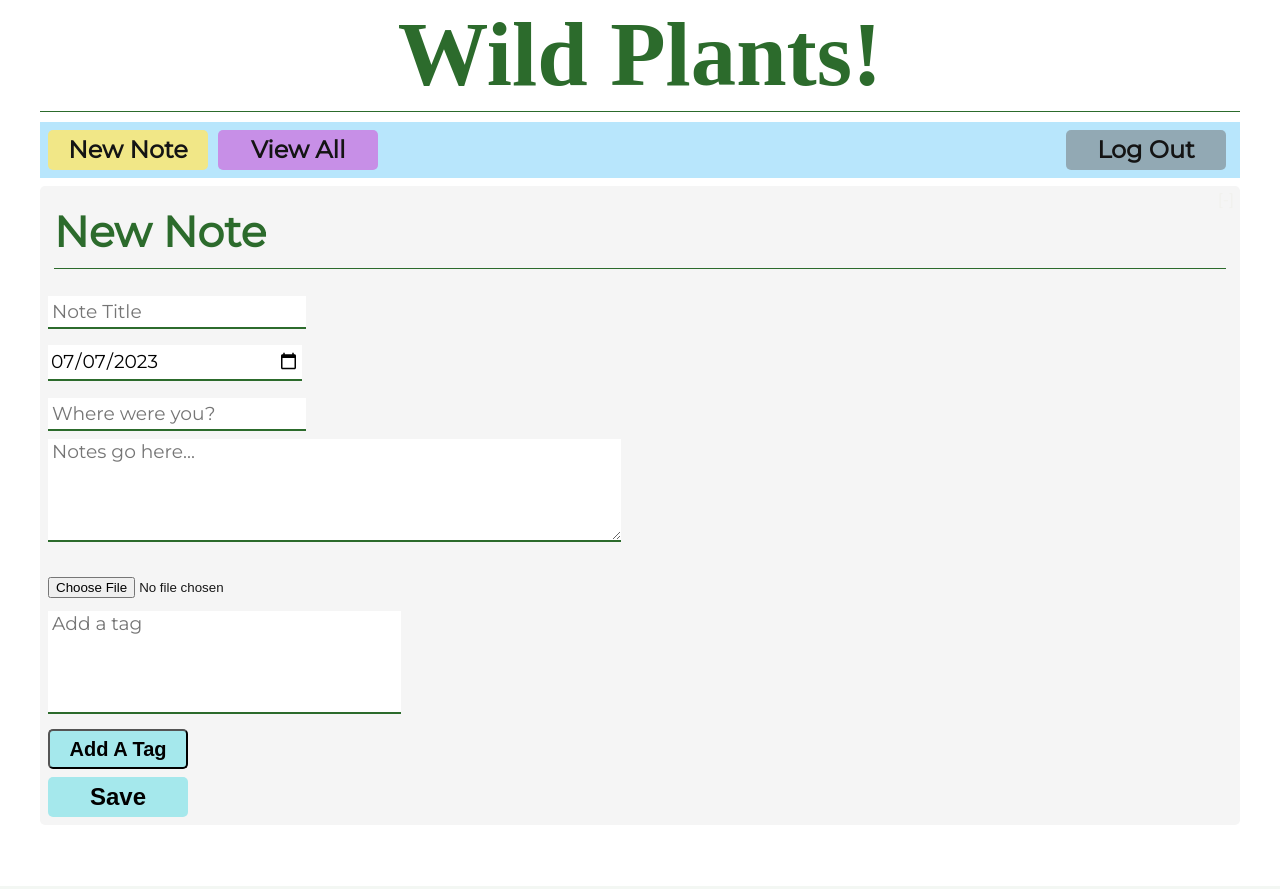
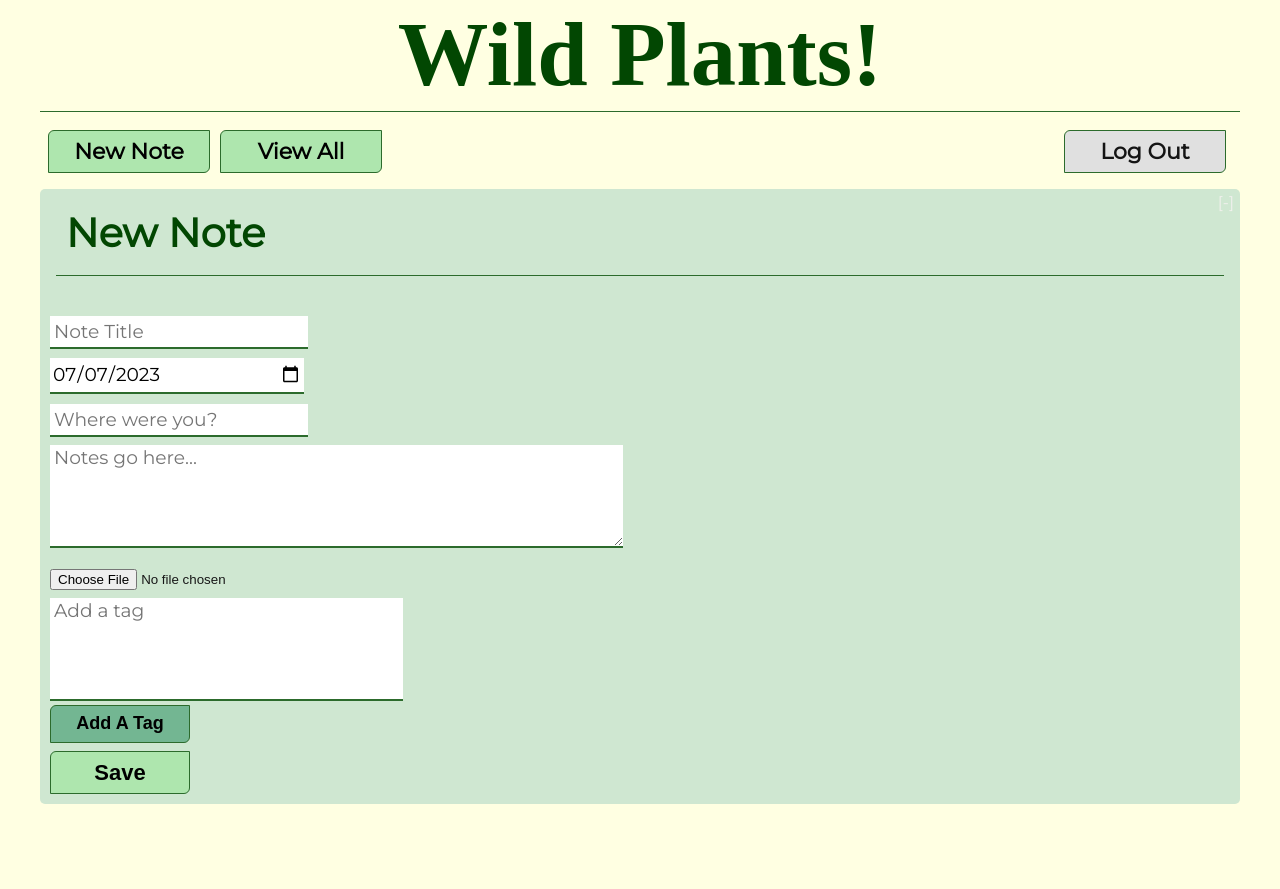
Before and after one commit to RossCampbellDev/wild-plants-site, a Flask app: page /new/ in a window 1280 px wide. Before the commit the page ends 817 px from the top, so only its background shows below. Run offline with Flask 3, Linux system fonts and the light colour scheme; the visitor is signed in with stand-in values (Sample User, id 1); some web fonts are replaced.

Commit message:
couple of tweaks to JS, improvements to looks

```diff
--- a/flasky/all_notes_blueprint/templates/allnotes.html
+++ b/flasky/all_notes_blueprint/templates/allnotes.html
@@ -1,11 +1,11 @@
 {% extends "base.html" %}
 {% block mainbody %}
     <section>
-        <div class="section-control" onClick="minimise(this)">[-]</div>
+        <div class="section-control" onClick="minimise('search-block')">[-]</div>
 
         <!-- search/filter section -->
         <div class="big-block">
-            <h2>Welcome back {{ username }}</h2>
+            <div class="block-title"><h2>Welcome back {{ username }}</h2></div>
             <div id="search-block">
                 <form method="post" action="/review/searchnotes" id="search-notes-form">
                     <!-- Tag -->
--- a/flasky/new_note_blueprint/templates/new_note/newnote.html
+++ b/flasky/new_note_blueprint/templates/new_note/newnote.html
@@ -5,9 +5,10 @@
         <form method="post" action="/new/submit-new" enctype="multipart/form-data">
             <div class="section-control" onClick="minimise(this)">[-]</div>
             <div class="big-block">
-                <div class="block-title">New Note</div>
+                <div class="block-title"><h2>New Note</h2></div>
             </div>
-            <div>
+
+            <div class="big-block">
                 <!-- title -->
                 <div id="title-input" class="new-note-inputs">
                     <!--<label class="label-text" for="title-input-text">Title:</label><br/>-->
--- a/flasky/static/css/basic_style_light.css
+++ b/flasky/static/css/basic_style_light.css
@@ -2,9 +2,11 @@
 @import url('https://fonts.googleapis.com/css2?family=Montserrat&display=swap');
 
 html {
-    background-color: #ffffff;
+    background-color: #f0f0f0;
+    background-color: rgb(255, 255, 226);
     font-family: 'verdana';
     color: #181818;
+    color: rgba(2, 71, 2);
     font-family: 'Playfair', serif;
     font-family: 'Montserrat', sans-serif;
     line-height: 1.5;
@@ -15,15 +17,24 @@ body {
     max-width: 1200px;
     padding-top: 20px;
     padding: 0;
+
+}
+
+::selection {
+    background: #a7ebf0;
 }
 
 header, footer {
     font-size: 68pt; font-weight: bold;
-    text-align: center;
-    color: rgb(44, 107, 44); line-height: 1;
+    text-align: center; line-height: 1;
     padding-top: 10px; padding-bottom: 10px;
     border-bottom: 1px solid rgb(44, 107, 44); margin-bottom: 10px;
     font-family: 'Playfair', serif;
+}
+
+h2 {
+    color: rgba(2, 71, 2);
+    margin-bottom: 14px; margin-top: 14px;
 }
 
 h3 {
@@ -60,57 +71,7 @@ nav {
   background: none;
   max-width: 100%;
   text-align: left;
-  background-color: rgb(184, 230, 252);
   padding: 8px;
-}
-
-.nav-button {
-  display: inline-block;
-  padding: 2px 10px;
-  text-decoration: none; text-align: center;
-  color: rgb(0, 0, 0);
-  background-color: #a5e8ec;
-  border-radius: 5px;
-  font-weight: bold;
-  font-size: 24px;
-  line-height: 1.5; margin-right: 6px;
-  min-width: 140px; border: none;
-}
-.nav-button:hover {
-  background-color: rgb(53, 44, 107) !important;
-  color: #FFF !important;
-  cursor: pointer !important;
-}
-.small-button {
-  display: inline-block;
-  padding: 5px 10px;
-  text-decoration: none; text-align: center;
-  color: rgb(0, 0, 0);
-  background-color: #a5e8ec;
-  border-radius: 5px;
-  font-weight: bold;
-  font-size: 20px;
-  line-height: 1.3; margin-right: 6px;
-  min-width: 140px;
-}
-.small-button:hover {
-  background-color: rgb(44, 107, 44);
-  color: #FFF;
-  cursor: pointer !important;
-}
-
-#register-button {
-    background-color: rgba(127, 228, 135, 0.8); color: rgb(20, 20, 20);
-}
-#new-note-button {
-    background-color: rgb(241, 231, 135); color: rgb(20, 20, 20);
-}
-#review-button {
-    background-color: rgb(199, 143, 231); color: rgb(20, 20, 20);
-}
-#logout-button {
-    float: right;
-    background-color: rgb(110, 110, 110, 0.5); color: rgb(20, 20, 20);
 }
 
 main {
@@ -120,10 +81,9 @@ main {
 section {
     position: relative;
     margin-top: 8px;
-    background-color: #F5F5F5;
+    background-color: #cfe7d1;
     font-size: 16pt;
     color: #1b1b1b;
-    padding: 8px;
     min-height: 12px;
     border-radius: 5px;
 }
@@ -144,7 +104,7 @@ section {
 }
 
 .big-block {
-    height: auto;  overflow: auto;
+    height: auto;  overflow: auto; padding: 10px; line-height: 1;
 }
 .big-block-floater {
     display: table; min-width: 30%;
@@ -152,11 +112,11 @@ section {
 
 .block-title {
     color: rgb(44, 107, 44);
-    font-size: 32pt;
+    font-size: 20pt;
     font-weight: bold;
     margin: 6px; margin-bottom: 18px;
     border-bottom: 1px solid rgb(44, 107, 44);
-    padding-bottom: 4px;
+    padding-bottom: 8px; padding-left: 10px;
 }
 
 .notes-grid {
@@ -166,6 +126,55 @@ section {
     padding: 22px;
     row-gap: 30px; column-gap: 4px;
     grid-template-columns: repeat(4, minmax(0, 1fr));
+}
+
+.nav-button {
+  display: inline-block;
+  padding: 4px 10px;
+  text-decoration: none; text-align: center;
+  color: rgb(0, 0, 0);
+  background-color: rgb(174, 230, 174);
+  border-radius: 6px 0px 6px 0px;
+  font-weight: bold;
+  font-size: 22px;
+  line-height: 1.5; margin-right: 6px;
+  min-width: 140px; border: 1px solid rgb(44, 107, 44);
+}
+.nav-button:hover {
+  background-color: rgb(226, 223, 75) !important;
+  color: #000000 !important;
+  cursor: pointer !important;
+}
+.small-button {
+  display: inline-block;
+  padding: 6px 6px;
+  text-decoration: none; text-align: center;
+  color: rgb(0, 0, 0);
+  background-color: rgb(115, 182, 146);
+  border-radius: 6px 0px 6px 0px;
+  font-weight: bold;
+  font-size: 18px;
+  line-height: 1.3; margin-right: 6px;
+  min-width: 140px; border: 1px solid rgb(44, 107, 44);
+}
+.small-button:hover {
+  background-color: rgb(226, 223, 75) !important;
+  color: #000000 !important;
+  cursor: pointer !important;
+}
+
+/*#register-button {
+    background-color: rgba(127, 228, 135, 0.8); color: rgb(20, 20, 20);
+}
+#new-note-button {
+    background-color: rgb(241, 231, 135); color: rgb(20, 20, 20);
+}
+#review-button {
+    background-color: rgb(199, 143, 231); color: rgb(20, 20, 20);
+}*/
+#logout-button {
+    float: right;
+    background-color: rgb(224, 224, 224); color: rgb(20, 20, 20);
 }
 
 .note-box {
--- a/flasky/static/javascript/interactive.js
+++ b/flasky/static/javascript/interactive.js
@@ -1,5 +1,5 @@
 function minimise(who) {
-    var blockElement = who.parentNode.children[1];
+    var blockElement = document.getElementById(who);//who.parentNode.children[1];
     if (blockElement.style.display === "none") {
         who.textContent = "[-]";
         blockElement.style.display = "block";
--- a/flasky/user_blueprint/user_blueprint.py
+++ b/flasky/user_blueprint/user_blueprint.py
@@ -26,7 +26,7 @@ def login():
             session["logged_in"] = True
         return redirect("/review", code=302)
 
-    return redirect("/login", code=302)
+    return redirect("login", code=302)
 
 
 # LOGOUT
@@ -51,4 +51,4 @@ def register():
     passhash = bcrypt.hashpw(password.encode('utf-8'), bcrypt.gensalt())
     new_user = User(username=username, passhash=passhash)
     new_user.save()
-    return redirect("/login", code=302)
+    return redirect("login", code=302)
```
Also changed, not shown: flasky/all_notes_blueprint/templates/editnote.html (+10 -10 lines), 1 other file.
